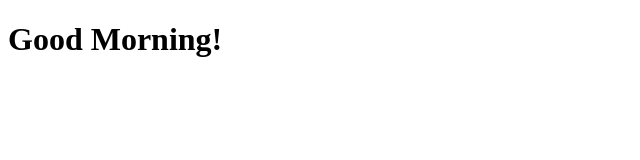
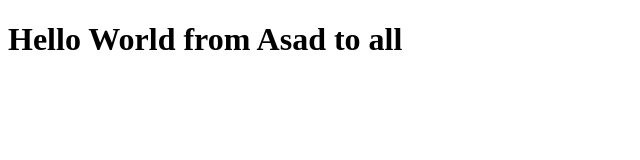
Before and after one commit to MuhammadAsad17/Bootcamp2020Sample1-asad, a plain HTML site: page index.html in a window 1280 px wide. Shown: the whole page, without its empty margins (0-640 px from the left). Drawn offline with Linux system fonts and the light colour scheme.

Commit message:
add index.html, auto_deploy.yml

```diff
--- a/index.html
+++ b/index.html
@@ -6,6 +6,6 @@
     <title>Document</title>
   </head>
   <body>
-    <h1>Good Morning!</h1>
+    <h1>Hello World from Asad to all</h1>
   </body>
 </html>
```
Also changed, not shown: 2 other files.
